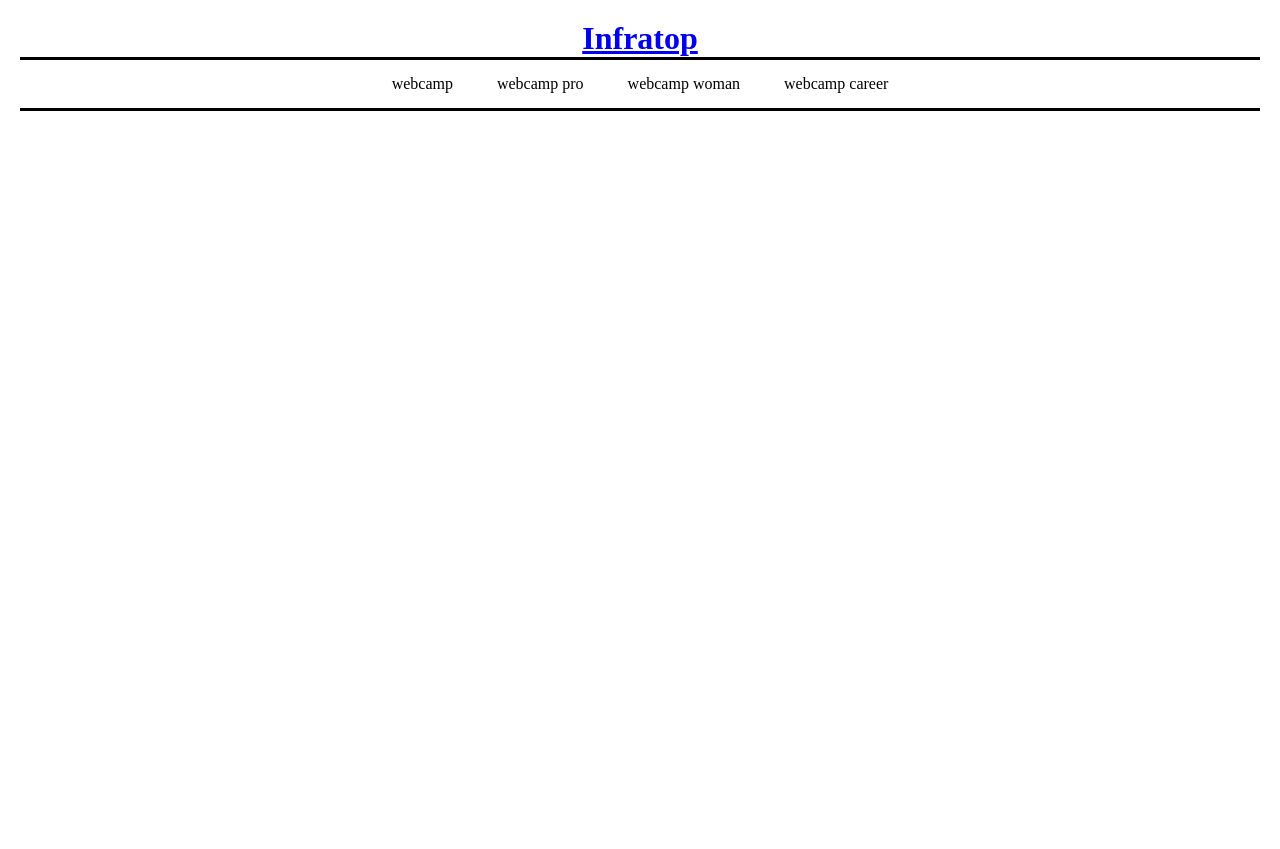
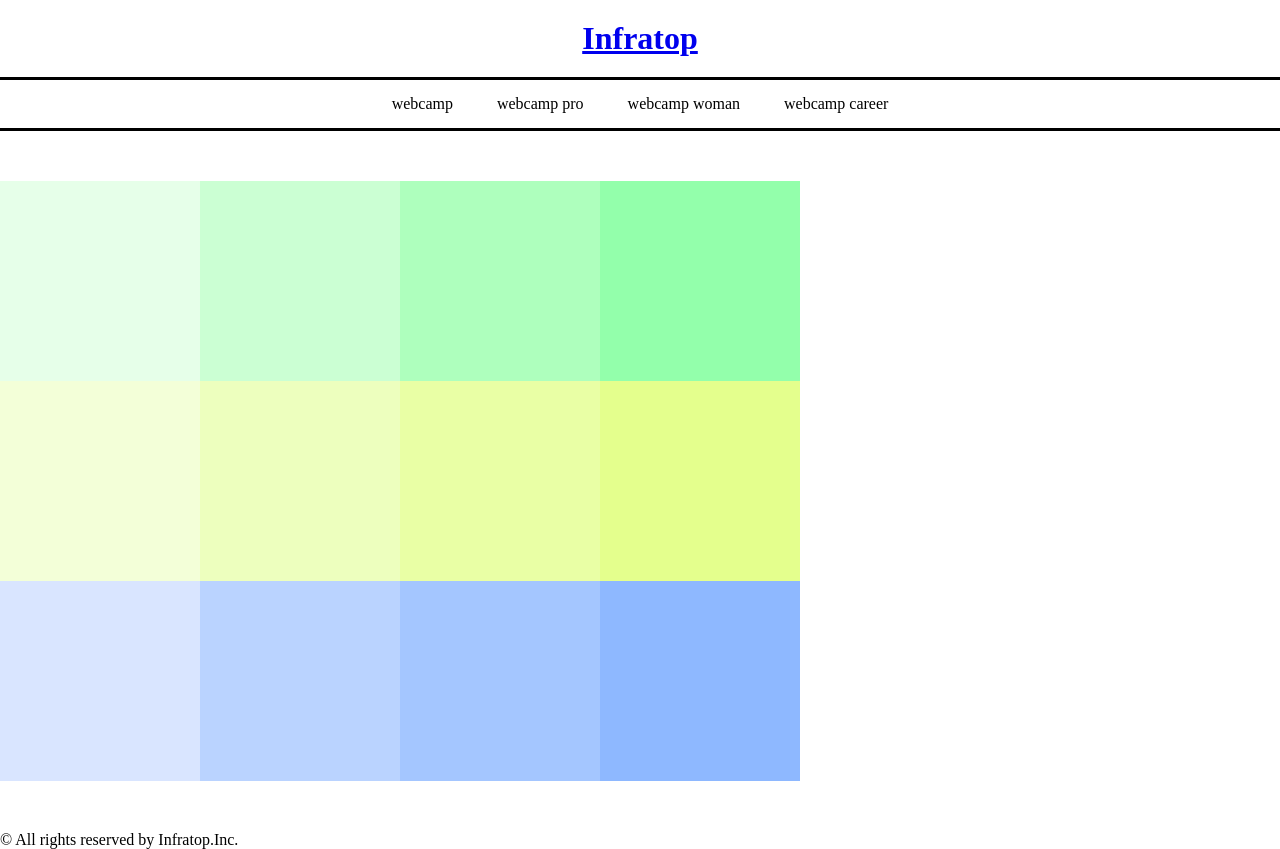
Before and after one commit to Hiromitsu-Ikeda/HTML_CSS, a plain HTML site: page chap5/chap5_excercise.html in a window 1280 px wide. Before the commit the page ends 800 px from the top, so only its background shows below. Drawn offline with Linux system fonts and the light colour scheme.

Commit message:
[Update] box

```diff
--- a/chap5/chap5_excercise.html
+++ b/chap5/chap5_excercise.html
@@ -9,6 +9,8 @@
         <h1 class="headline">
             <a href="https://infratop.jp/">Infratop</a>
         </h1>
+    </header>
+
     <nav class="nav">
         <ul class="list">
             <li class="list-item">webcamp</li>
@@ -17,5 +19,29 @@
             <li class="list-item">webcamp career</li>
         </ul>
     </nav>
-    </header>
+
+    <div class="box">
+        <div class="box1">
+            <div class="box1-1"></div>
+            <div class="box1-2"></div>
+            <div class="box1-3"></div>
+            <div class="box1-4"></div>
+        </div>
+
+        <div class="box2">
+            <div class="box2-1"></div>
+            <div class="box2-2"></div>
+            <div class="box2-3"></div>
+            <div class="box2-4"></div>
+        </div>
+
+        <div class="box3">
+            <div class="box3-1"></div>
+            <div class="box3-2"></div>
+            <div class="box3-3"></div>
+            <div class="box3-4"></div>
+        </div>
+    </div>
+
+    <footer class="footer">© All rights reserved by Infratop.Inc.</footer>
 </html>
```
Lines whose indentation alone changed are shown as unchanged.
